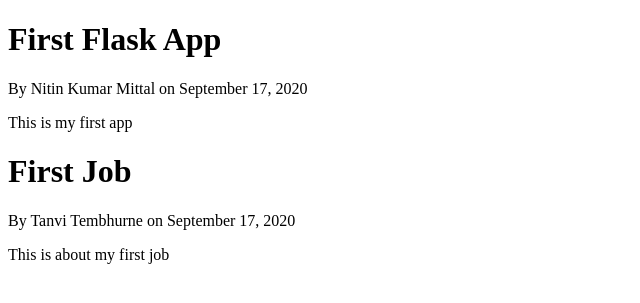
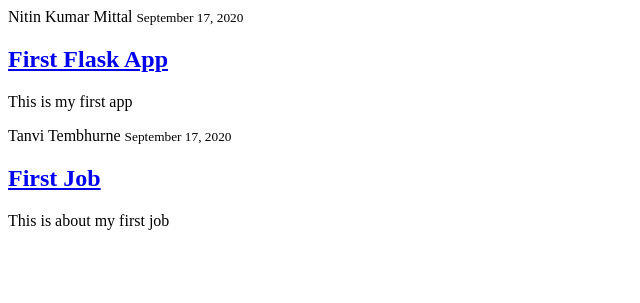
Before and after one commit to nitinkmittal/flask_blog_post, a Flask app: page / in a window 1280 px wide. Shown: the top 303 px of the page, without its empty margins (0-640 px from the left). Run offline with Flask 2, Linux system fonts and the light colour scheme.

Commit message:
Added formatting for blog post

```diff
--- a/templates/home.html
+++ b/templates/home.html
@@ -4,8 +4,15 @@
 <!-- page content -->
 {% for post in posts %}
 <!-- code block -->
-<h1>{{post.title}}</h1>
-<p>By {{post.author}} on {{post.date}}</p>
-<p>{{post.content}}</h1>
-    {% endfor %}
-    {% endblock content %}
+<article class="media content-section">
+    <div class="media-body">
+        <div class="article-metadata">
+            <a class="mr-2">{{ post.author }}</a>
+            <small class="text-muted">{{ post.date }}</small>
+        </div>
+        <h2><a class="article-title" href="#">{{ post.title }}</a></h2>
+        <p class="article-content">{{ post.content }}</p>
+    </div>
+</article>
+{% endfor %}
+{% endblock content %}
```
